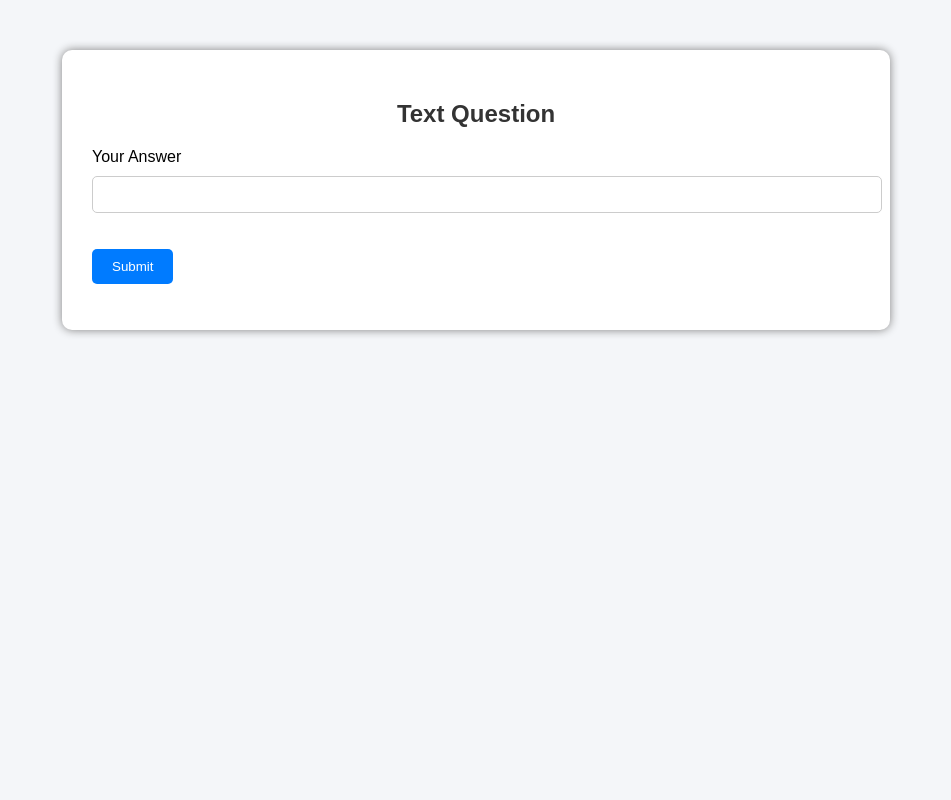
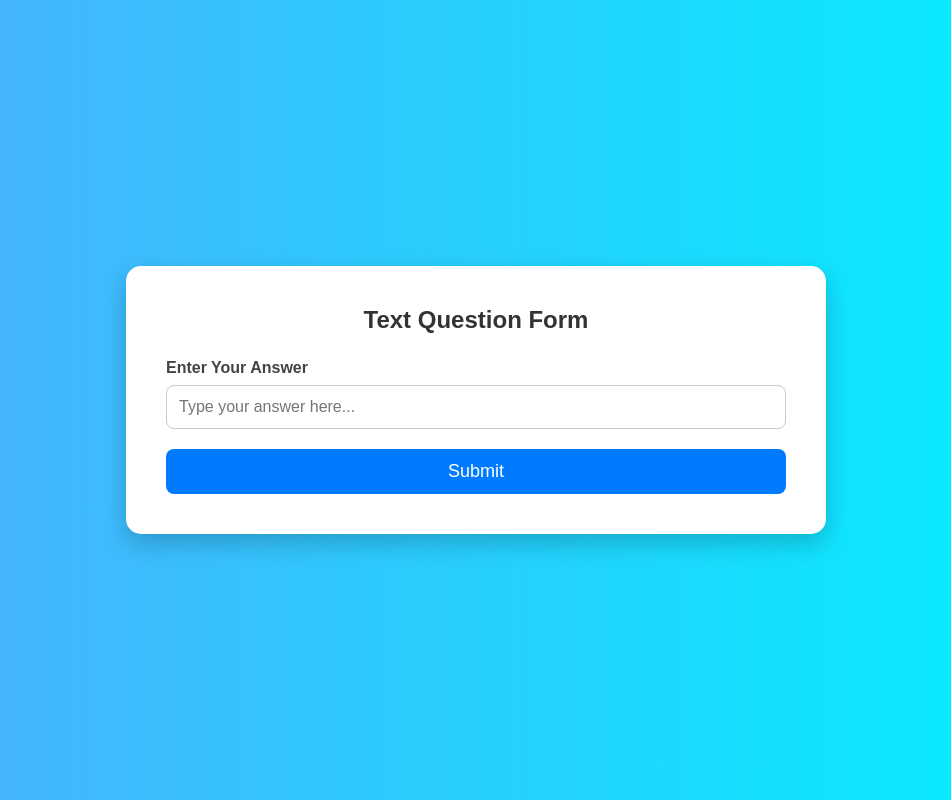
Before and after one commit to sakshithange7-sketch/Quiz-Web-Application, a Flask app: page /text in a window 1280 px wide. Shown: the whole page, without its empty margins (164-1115 px from the left). Run offline with Flask 3, Linux system fonts and the light colour scheme.

Commit message:
Completed Week 7 - Styling and Accessibility Improvements

```diff
--- a/templates/base.html
+++ b/templates/base.html
@@ -1,52 +1,110 @@
 <!DOCTYPE html>
-<html>
+<html lang="en">
+
 <head>
+
+    <meta charset="UTF-8">
+    <meta name="viewport" content="width=device-width, initial-scale=1.0">
+
     <title>Quiz Application</title>
 
     <style>
 
-        body{
-            font-family: Arial;
-            background: #f4f6f9;
+        *{
             margin:0;
             padding:0;
+            box-sizing:border-box;
+        }
+
+        body{
+            font-family: Arial, sans-serif;
+            background: linear-gradient(to right, #4facfe, #00f2fe);
+            min-height:100vh;
+            display:flex;
+            justify-content:center;
+            align-items:center;
+            padding:20px;
         }
 
         .container{
-            width:60%;
-            margin:auto;
-            margin-top:50px;
+            width:100%;
+            max-width:700px;
             background:white;
-            padding:30px;
-            border-radius:10px;
-            box-shadow:0px 0px 10px gray;
+            padding:40px;
+            border-radius:15px;
+            box-shadow:0 10px 25px rgba(0,0,0,0.2);
         }
 
-        h1,h2{
+        h1, h2{
             text-align:center;
+            margin-bottom:25px;
             color:#333;
         }
 
-        input[type=text]{
+        form{
+            margin-top:20px;
+        }
+
+        label{
+            display:block;
+            margin-bottom:8px;
+            font-weight:bold;
+            color:#444;
+        }
+
+        input[type="text"]{
             width:100%;
-            padding:10px;
+            padding:12px;
+            border:1px solid #ccc;
+            border-radius:8px;
+            margin-bottom:20px;
+            font-size:16px;
+        }
+
+        input[type="radio"]{
+            margin-right:10px;
             margin-top:10px;
-            border:1px solid #ccc;
-            border-radius:5px;
+        }
+
+        .option{
+            margin-bottom:10px;
+            font-size:17px;
         }
 
         .btn{
+            width:100%;
+            padding:12px;
             background:#007bff;
             color:white;
             border:none;
-            padding:10px 20px;
-            border-radius:5px;
+            border-radius:8px;
+            font-size:18px;
             cursor:pointer;
-            margin-top:20px;
+            transition:0.3s;
         }
 
         .btn:hover{
             background:#0056b3;
+        }
+
+        .btn:focus,
+        input:focus{
+            outline:3px solid #ff9800;
+        }
+
+        .timer{
+            text-align:right;
+            color:red;
+            font-size:18px;
+            font-weight:bold;
+            margin-bottom:20px;
+        }
+
+        .success{
+            text-align:center;
+            color:green;
+            font-size:20px;
+            margin-top:20px;
         }
 
         table{
--- a/templates/text.html
+++ b/templates/text.html
@@ -2,20 +2,19 @@
 
 {% block content %}
 
-<h2>Text Question</h2>
+<h2>Text Question Form</h2>
 
 <form method="POST" onsubmit="return validateTextForm()">
 
     {{ form.hidden_tag() }}
 
-    <p>
-        {{ form.question.label }}
-        {{ form.question(id="textInput") }}
-    </p>
+    <label for="textInput">
+        Enter Your Answer
+    </label>
 
-    <p>
-        {{ form.submit(class="btn") }}
-    </p>
+    {{ form.question(id="textInput", placeholder="Type your answer here...") }}
+
+    {{ form.submit(class="btn") }}
 
 </form>
 
@@ -25,8 +24,9 @@ function validateTextForm(){
 
     let text = document.getElementById("textInput").value;
 
-    if(text.trim() == ""){
-        alert("Text field cannot be empty!");
+    if(text.trim() === ""){
+
+        alert("Please enter your answer.");
         return false;
     }
 
```
Also changed, not shown: other parts of templates/base.html (+25 -20 lines), templates/confirmation.html (+11 -5 lines), templates/mcq.html (+17 -8 lines), templates/results.html (+13 -1 lines).
